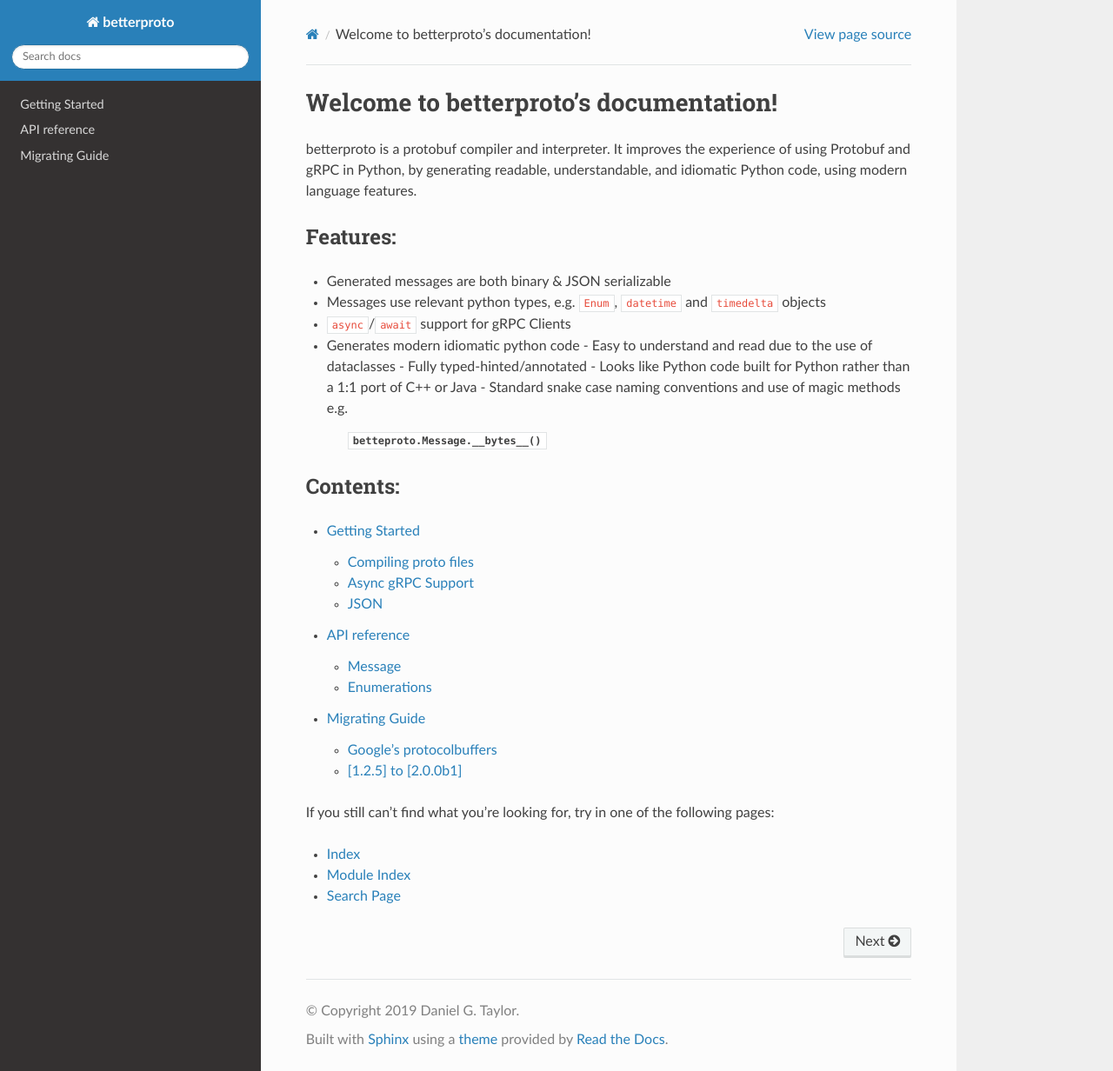
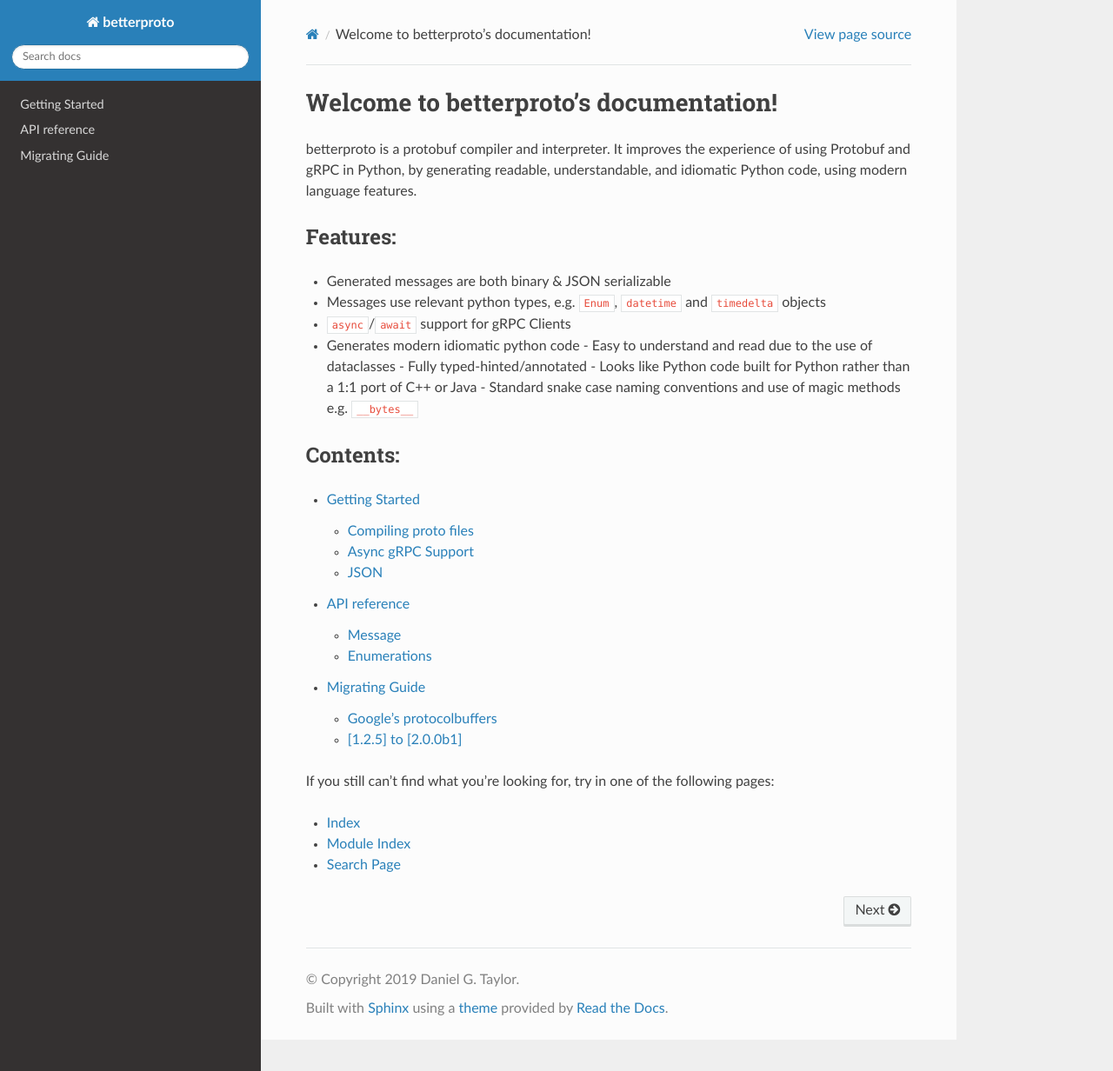
Before and after one commit to danielgtaylor/python-betterproto, a Sphinx documentation site: the page built from docs/index.rst, in a window 1280 px wide and 1232 px high. Shown: the whole window at 87% size. Built offline with Sphinx 7.4.7 and the Read the Docs theme 2.0.0, drawn with Linux system fonts in a browser that asks for light colours.

Commit message:
References betteproto.Message.__bytes__ doesn't work

```diff
--- a/docs/index.rst
+++ b/docs/index.rst
@@ -17,8 +17,7 @@
   - Easy to understand and read due to the use of dataclasses
   - Fully typed-hinted/annotated
   - Looks like Python code built for Python rather than a 1:1 port of C++ or Java
-  - Standard snake case naming conventions and use of magic methods e.g.
-    :meth:`betteproto.Message.__bytes__()`
+  - Standard snake case naming conventions and use of magic methods e.g. ``__bytes__``
 
 Contents:
 ~~~~~~~~~
```
